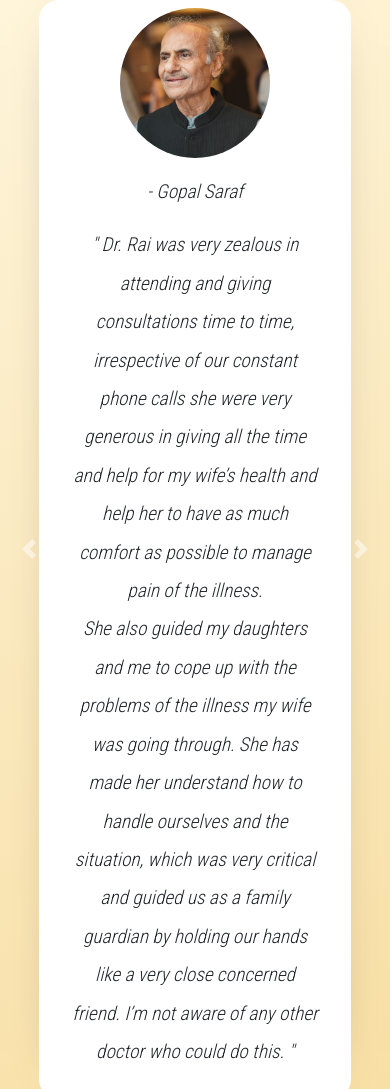
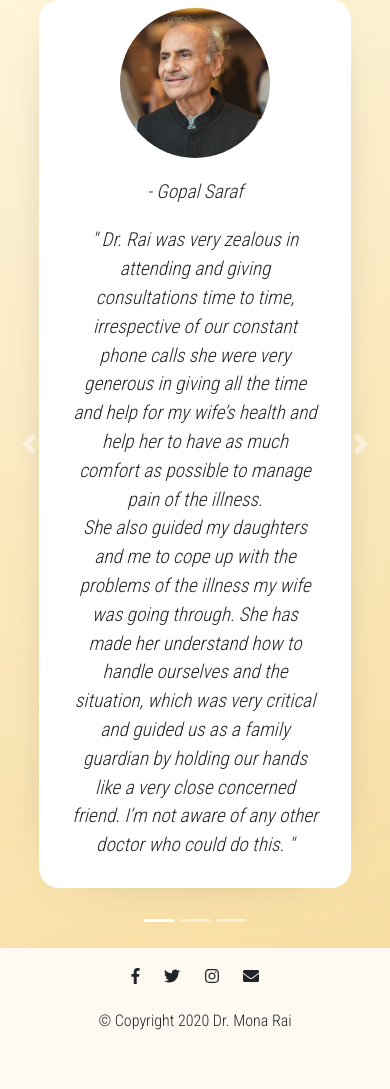
Before and after one commit to adityarai7297/monarai, a website: page index.html in a window 390 px wide. Shown: the part 4567-5656 px from the top of the page. After the commit the page ends 5616 px from the top, so only its background shows below. Drawn offline with nearby package versions, Linux system fonts and the light colour scheme.

Commit message:
changes in css

```diff
--- a/public/css/styles.css
+++ b/public/css/styles.css
@@ -615,7 +615,7 @@ z-index:2;
 #testimonials p.comment{
   width: 90%;
   text-align: left;
-  line-height: 2;
+  line-height: 1.5;
   margin: auto;
   margin-top: 20px;
   margin-bottom: 20px;
@@ -1111,7 +1111,7 @@ z-index:2;
   #testimonials p.comment{
     width: 80%;
     text-align: center;
-    line-height: 2;
+    line-height: 1.5;
     margin: auto;
     margin-top: 20px;
     margin-bottom: 20px;
```
